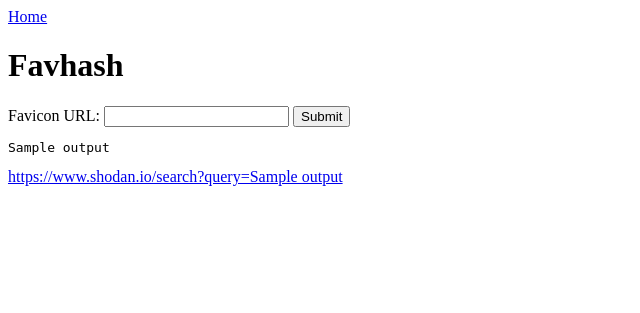
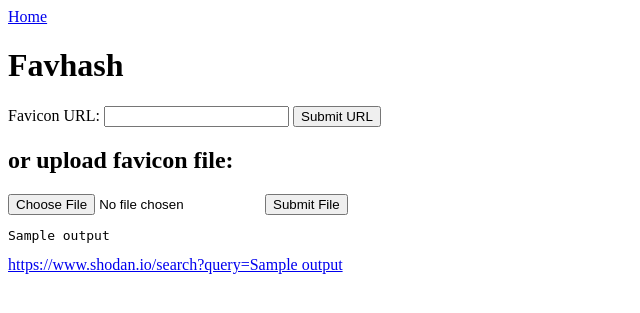
Before and after one commit to tienna-0051/utility-server, a Flask app: template templates/favhash.html in a window 1280 px wide. Shown: the top 313 px of the page, without its empty margins (0-640 px from the left). Run offline with Flask 2, Linux system fonts and the light colour scheme; the template is opened without the code that fills it: most values are stand-ins (such as "Sample title", 1, 10 or a date in 2020).

Commit message:
Add favicon via submit file

```diff
--- a/main.py
+++ b/main.py
@@ -9,6 +9,8 @@ warnings.filterwarnings("ignore")
 
 app = Flask(__name__)
 
+app.config['UPLOAD_FOLDER'] = '/tmp/'
+
 
 @app.route('/', methods=["GET"])
 def index():
@@ -18,12 +20,21 @@ def index():
 @app.route('/favhash', methods=["GET", "POST"])
 def favhash():
     output = ""
+    error = ""
     if request.method == 'POST':
-        response = requests.get(request.form.get("url"), verify=False)
-        favicon = codecs.encode(response.content, "base64")
-        output = f"http.favicon.hash:{mmh3.hash(favicon)}"
+        if request.files.get('file'):
+            file = request.files.get('file')
+            favicon = codecs.encode(file.read(), "base64")
+            output = f"http.favicon.hash:{mmh3.hash(favicon)}"
+        else:
+            response = requests.get(request.form.get("url"), verify=False)
+            if response.status_code == 200 and "image" in response.headers['content-type']:
+                favicon = codecs.encode(response.content, "base64")
+                output = f"http.favicon.hash:{mmh3.hash(favicon)}"
+            else:
+                error = "Error in read image url"
 
-    return render_template('favhash.html', output=output)
+    return render_template('favhash.html', output=output, error=error)
 
 
 @app.route('/rce', methods=["GET", "POST"])
--- a/templates/favhash.html
+++ b/templates/favhash.html
@@ -5,10 +5,16 @@
 <form action="" method="post">
     <label for="url">Favicon URL:</label>
     <input name="url" type="text">
-    <input type="submit" value="Submit">
+    <input type="submit" value="Submit URL"/>
+</form>
+<h2>or upload favicon file:</h2>
+<form action="" method="post" enctype = "multipart/form-data">
+    <input type = "file" name ="file" />
+    <input type = "submit" value="Submit File"/>
 </form>
 {% if output %}
 <pre>{{ output }}</pre>
-<a target="_blank" href="https://www.shodan.io/search?query={{ output}}">https://www.shodan.io/search?query={{ output}}</pre>
+<a target="_blank" href="https://www.shodan.io/search?query={{ output}}">https://www.shodan.io/search?query={{ output}}</a>
 {% endif %}
+{{ error }}
 {% endblock %}
```
